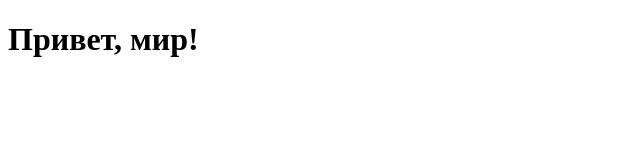
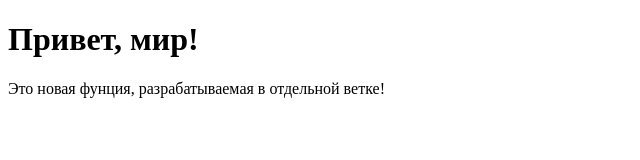
Before and after one commit to lanny-crypto/my-first-website, a plain HTML site: page index.html in a window 1280 px wide. Shown: the whole page, without its empty margins (0-640 px from the left). Drawn offline with Linux system fonts and the light colour scheme.

Commit message:
Добавлен новый абзац в new-feature

```diff
--- a/index.html
+++ b/index.html
@@ -6,5 +6,6 @@
 </head>
 <body>
 <h1>Привет, мир!</h1>
+<p>Это новая фунция, разрабатываемая в отдельной ветке!</p>
 </body>
 </html>
```
